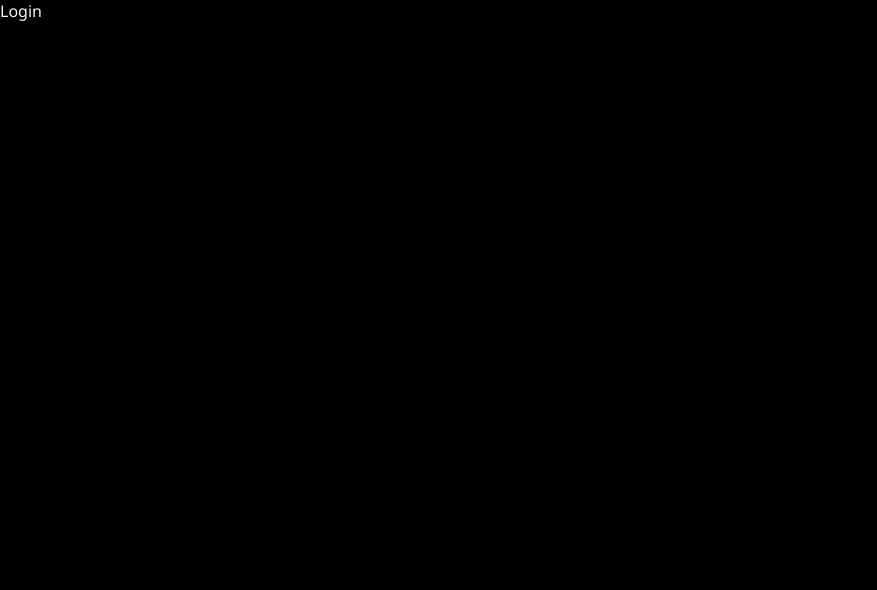
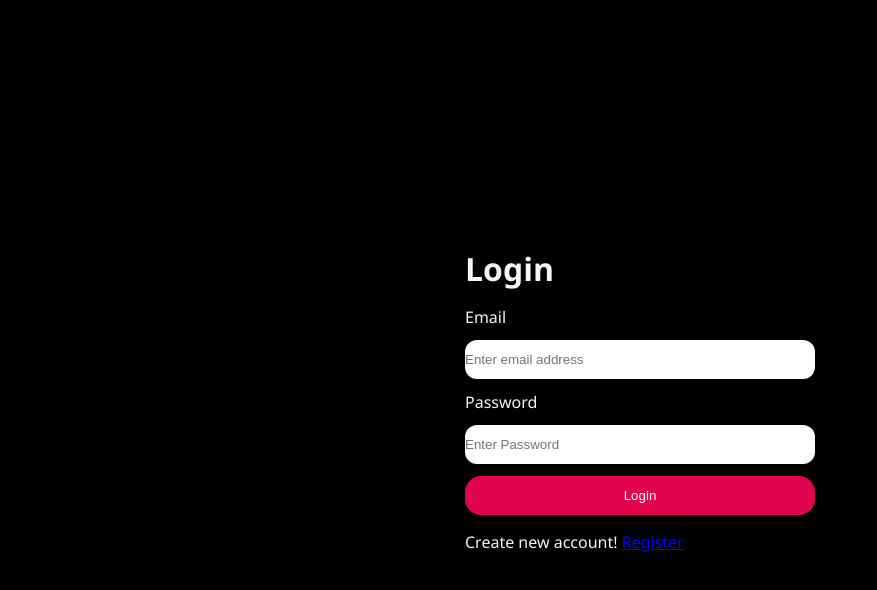
Before and after one commit to kKrishGupta/Resume_Maker, a React app in the folder Frontend/: page /login in a window 1280 px wide. Shown: the top 590 px of the page, without its empty margins (0-877 px from the left). Built offline with nearby package versions, Linux system fonts and the light colour scheme; the HTML template or start-up script is replaced by a standard one.

Commit message:
added register ui

```diff
--- a/Frontend/package.json
+++ b/Frontend/package.json
@@ -13,6 +13,7 @@
     "react": "^19.2.0",
     "react-dom": "^19.2.0",
     "react-router": "^7.13.1",
+    "react-router-dom": "^7.13.1",
     "sass": "^1.97.3"
   },
   "devDependencies": {
--- /dev/null
+++ b/Frontend/src/features/auth/auth.form.scss
@@ -0,0 +1,34 @@
+main{
+  min-height: 100vh;
+  width : 100%;
+  display: flex;
+  justify-content: center;
+  align-items: center;
+
+  .form-container{
+    min-width: 350px;
+    display: flex;
+    flex-direction: column;
+    gap: 1rem;
+  }
+
+  form{
+    display: flex;
+    flex-direction: column;
+    gap: 0.75rem;
+  }
+
+  .input-group{
+    display : flex;
+    flex-direction: column;
+    gap:0.75rem;
+
+    input{
+      border: none;
+      outline: none;
+      padding-inline: 1 rem;
+      padding-block: 0.75rem;
+      border-radius :0.75rem ;
+    }
+  }
+}
--- a/Frontend/src/features/auth/pages/Login.jsx
+++ b/Frontend/src/features/auth/pages/Login.jsx
@@ -1,8 +1,39 @@
 import React from 'react'
+import '../auth.form.scss'
+import { Link } from "react-router-dom";
+import { useNavigate } from 'react-router';
+const Login = () => {
 
-const Login = () => {
+  const navigate = useNavigate();
+
+  const handleSubmit = (e) =>{
+    e.preventDefault();
+  };
+
   return (
-    <div>Login</div>
+    <main>
+      <div className='form-container'>
+        <h1>Login</h1>
+        <form onSubmit = {handleSubmit} action="">
+            <div className='input-group'>
+              <label htmlFor="email">Email</label>
+              <input type="email" id="email" placeholder='Enter email address' />
+            </div>
+            <div className='input-group'>
+              <label htmlFor="password">Password</label>
+              <input type="password" id="password" placeholder='Enter Password' />
+            </div>
+            <button type="submit" className='button primary-button'>Login</button>
+        </form>
+
+         <p> Create new account! {" "} <Link to="/Register" style={{ color: "blue", textDecoration: "underline" }}>Register
+          </Link>
+        </p>
+
+      </div>
+    </main>
+
+
   )
 }
 export default Login
--- a/Frontend/src/features/auth/pages/Register.jsx
+++ b/Frontend/src/features/auth/pages/Register.jsx
@@ -1,10 +1,41 @@
 import React from 'react'
+import { useNavigate } from 'react-router';
+import { Link } from "react-router-dom";
+const Register = () => {
 
-const Register = () => {
+  const navigate = useNavigate();
+
+  const handleSubmit = (e) =>{
+    e.preventDefault();
+  };
+
   return (
-    <div>
-      Register
-    </div>
+ <main>
+      <div className='form-container'>
+        <h1>Register</h1>
+        <form onSubmit = {handleSubmit} action="">
+            <div className='input-group'>
+              <label htmlFor="username">Username</label>
+              <input type="username" id="username" placeholder='Enter your username' required/>
+            </div>
+
+            <div className='input-group'>
+              <label htmlFor="email">Email</label>
+              <input type="email" id="email" placeholder='Enter email address' required />
+            </div>
+
+            <div className='input-group'>
+              <label htmlFor="password">Password</label>
+              <input type="password" id="password" placeholder='Enter Password'required />
+            </div>
+            <button type="submit" className='button primary-button'>Register</button>
+        </form>
+
+       <p> Already have an account?{" "} <Link to="/login" style={{ color: "blue", textDecoration: "underline" }}>Login
+  </Link>
+</p>
+      </div>
+    </main>
   )
 }
 
--- a/Frontend/src/style.scss
+++ b/Frontend/src/style.scss
@@ -1,3 +1,5 @@
+@use "./styles/button.scss";
+
 *{
   margin: 0%;
   padding: 0%;
--- /dev/null
+++ b/Frontend/src/styles/button.scss
@@ -0,0 +1,18 @@
+.button{
+  border: none;
+  outline: none;
+  padding-inline: 1.5rem;
+  padding-block: 0.75 rem;
+  border-radius: 1rem;
+  cursor: pointer;
+  transition: all 0.3s ease-in-out;
+
+  &.primary-button{
+    background-color: #e1034d;
+    color: white;
+    padding: 0.75rem;
+  }
+  &.active{
+    transform: scale(0.9);
+  }
+}
```
Also changed, not shown: 1 other file (tests, documents, lock files or other folders).
